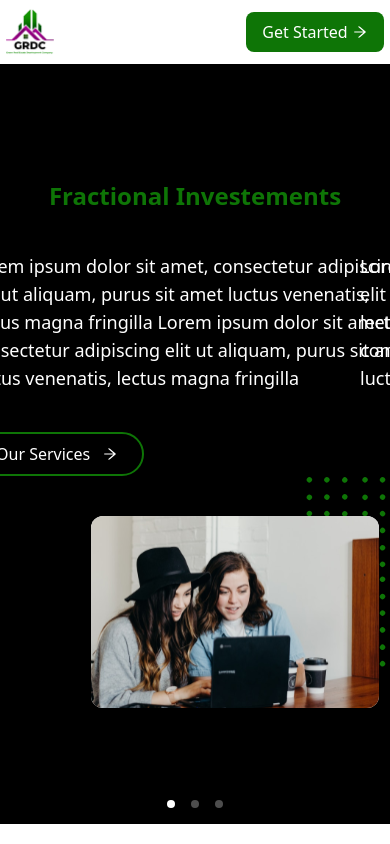
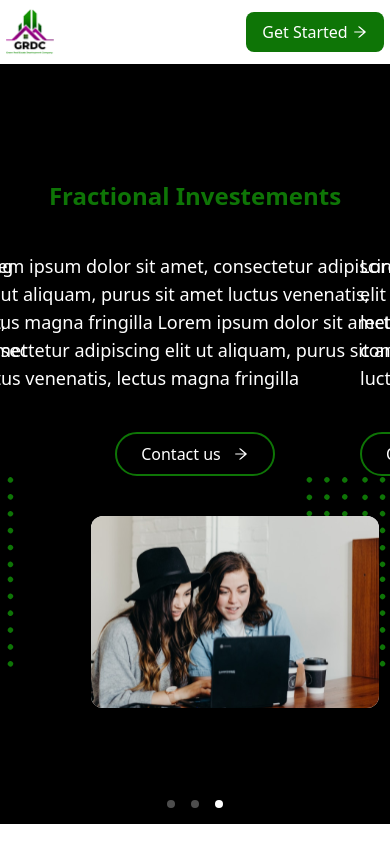
Before and after one commit to Mogakamo/GRDC-landing, a Next.js app: page / in a window 390 px wide. Shown: the top 844 px of the page. Built offline with nearby package versions, Linux system fonts and the light colour scheme.

Commit message:
hero section is responsive

```diff
--- a/components/Hero.jsx
+++ b/components/Hero.jsx
@@ -10,11 +10,11 @@ const Hero = () => {
     <Carousel
       className="h-[90vh] bg-black "
       showArrows={false}
-      // showIndicators={false}
+      showIndicators={true}
       showStatus={false}
-      // interval
-      // autoPlay
-      // infiniteLoop
+      interval={3000}
+      autoPlay={true}
+      infiniteLoop={true}
     >
       <div className="grid grid-cols-1 place-content-center place-items-center md:flex p-10 h-[90vh] items-center justify-center space-x-20 px-20 mx-auto">
         <div className=" md:flex md:flex-col flex-col items-center md:items-start w-[450px] space-y-10">
```
